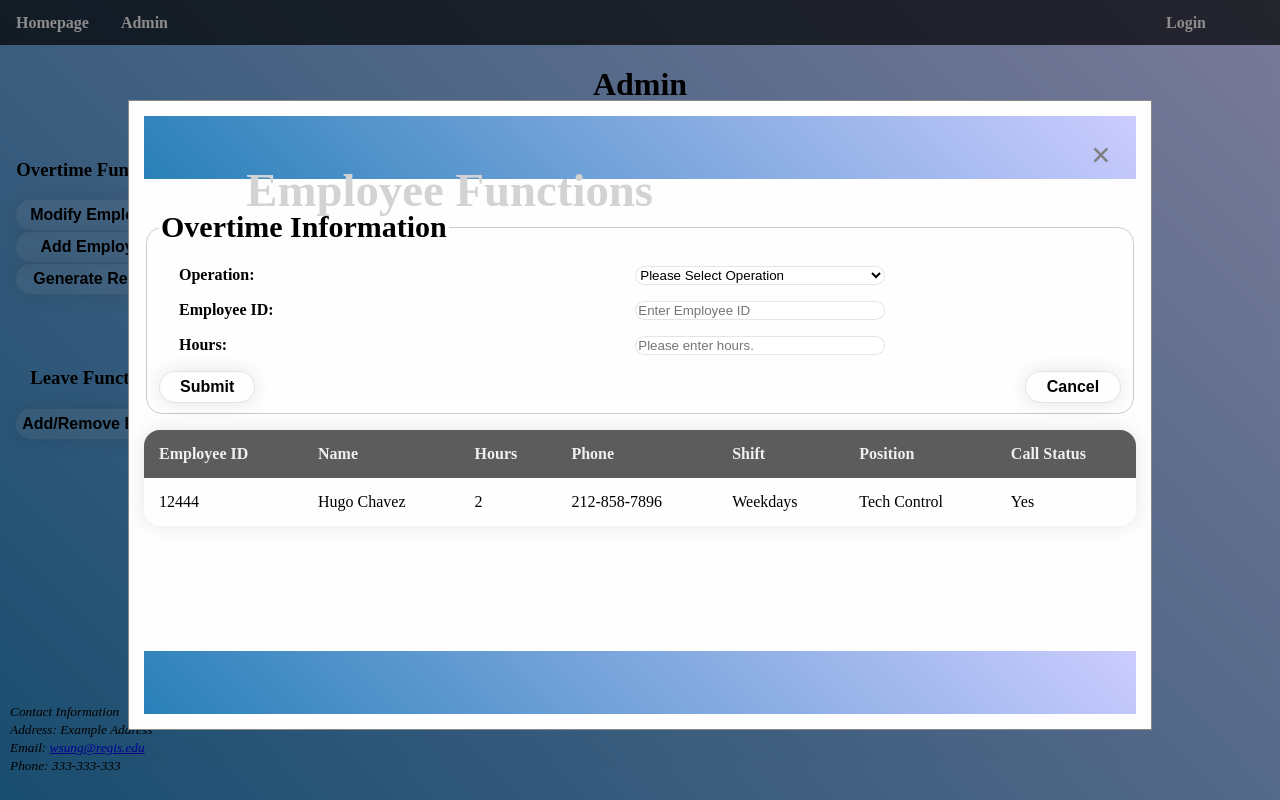
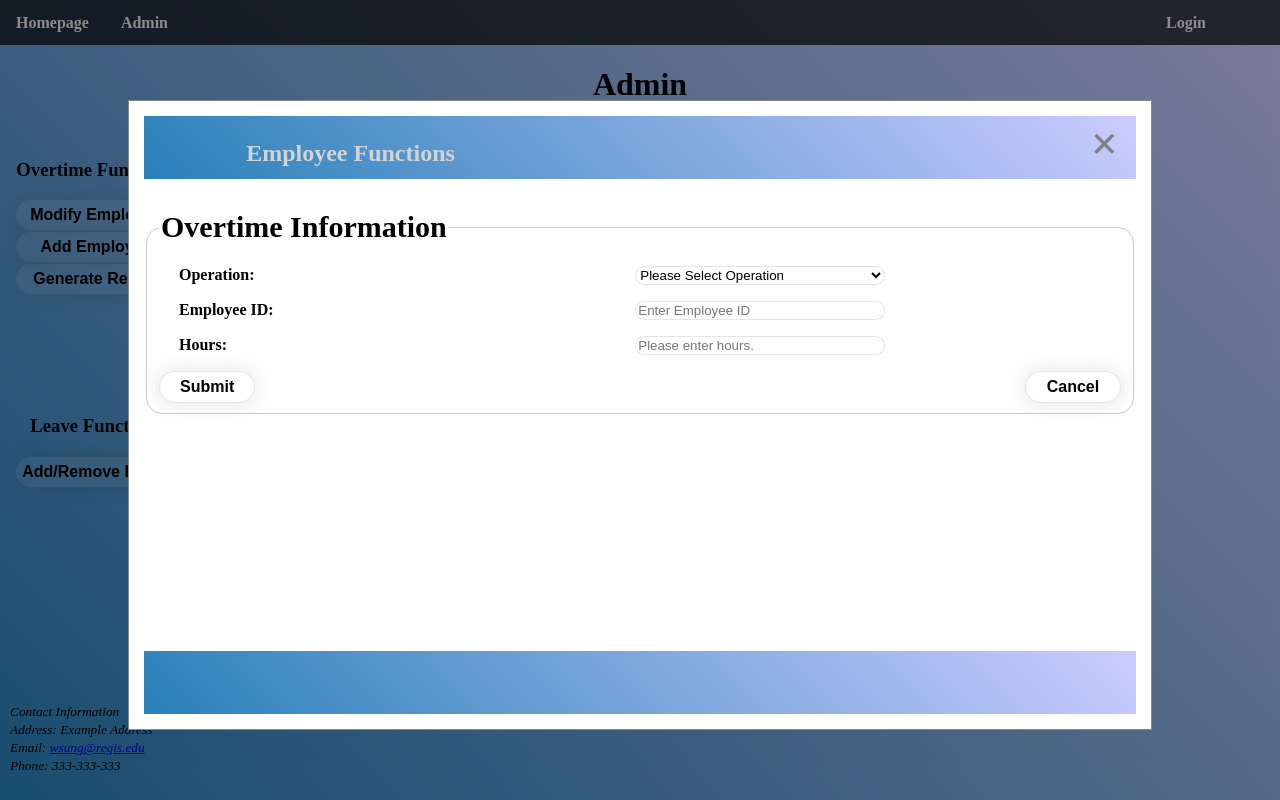
Before and after one commit to KungFoodie/overtime-app, a Flask app: template Capstone/templates/admin.html in a window 1280 px wide, after a click on "Modify Employee". Run offline with Flask 3, Linux system fonts and the light colour scheme; the template is opened without the code that fills it, so the values that code supplies are empty; parts of the project's set-up code (start-up, migrations or seed data) failed here and were passed over.

Commit message:
updated forms

```diff
--- a/Capstone/static/css/webdefault.css
+++ b/Capstone/static/css/webdefault.css
@@ -180,12 +180,12 @@ body {
 /* Tables */
 
 table {
+
     border-collapse: collapse;
-    overflow: hidden;
     border-radius: 1rem;
     box-shadow: 0 0 20px rgba(0,0,0,0.1);
     width: 100%;
-
+    overflow: hidden;
 }
 
 th, td {
@@ -213,9 +213,12 @@ td:hover::before {
     top: 0;
     width: 10000px;
     z-index: -2;
+    overflow: hidden;
+
 }
 
 td:hover::after {
+    overflow: hidden;
     background-color: rgba(255,255,255,0.2);
     content: '';
     height: 10000px;
@@ -414,13 +417,17 @@ footer {
     height: 90%;
 }
 
+#popup-header {
+    width: 25%;
+    float: left;
+    font-size: x-large;
+}
+
 .close {
-    position: absolute;
-    top: 20px;
-    right: 25px;
-  color: grey;
-  float: right;
-  font-size: 35px;
+    float: right;
+    color: gray;
+    margin-right: 2%;
+  font-size: xxx-large;
   font-weight: bold;
 }
 
@@ -446,10 +453,8 @@ footer {
     left: 0;
     height: 10%;
     font-weight: bolder;
-    font-size: 40px;
     color: lightgray;
     background: linear-gradient(45deg, #2980B9, #CCCCFF);
-    align-items: center;
 }
 
 .form-div {
@@ -504,7 +509,10 @@ footer {
     width: 10%;
 }
 
-
+.employeetable, .leavetable {
+    overflow:auto;
+    height: 50%;
+}
 
 @media screen and (max-width: 1200px) {
     .column {
@@ -516,6 +524,8 @@ footer {
         width: 20%;
     }
 
+
+
     /* Footer */
 
     footer {
--- a/Capstone/static/js/admin.js
+++ b/Capstone/static/js/admin.js
@@ -23,6 +23,9 @@ function generate_report() {
     let perform_oper = document.getElementById("oper");
     perform_oper.value = "generate";
     let question1 = prompt("Enter report name");
+    if (question1 == null) {
+        return false;
+    }
     let report_name = document.getElementById("var1");
     report_name.value = question1;
     let form = document.getElementById("adminform");
--- a/Capstone/templates/admin.html
+++ b/Capstone/templates/admin.html
@@ -84,7 +84,6 @@
                                 <input type="submit" class="submit button"><button class="cancel button" onclick="return hide('open-form-add-hours')">Cancel</button>
                             </fieldset>
                         </form>
-                        <p>{% include "admintable.html" %}</p>
                     </div>
 
                 </div>
@@ -134,8 +133,6 @@
 
                             </fieldset>
                         </form>
-
-                        <p>{% include "leave.html" %}</p>
                     </div>
                 </div>
 
--- a/Capstone/templates/admintable.html
+++ b/Capstone/templates/admintable.html
@@ -10,6 +10,15 @@
 			<th class="colhead">Call Status</th>
 		</thead>
 		<tr class="roweven">
+			<td class="coleven">12445</td>
+			<td class="colodd">Random Person</td>
+			<td class="coleven">0</td>
+			<td class="colodd">123-157-9999</td>
+			<td class="coleven">Weekdays</td>
+			<td class="colodd">Tech Control</td>
+			<td class="coleven">Yes</td>
+		</tr>
+		<tr class="rowodd">
 			<td class="coleven">12444</td>
 			<td class="colodd">Hugo Chavez</td>
 			<td class="coleven">2</td>
```
Also changed, not shown: Capstone/templates/gwtable.html (+2 -6 lines), Capstone/templates/tctable.html (+7 -0 lines), Capstone/database/employees.sqlite.
